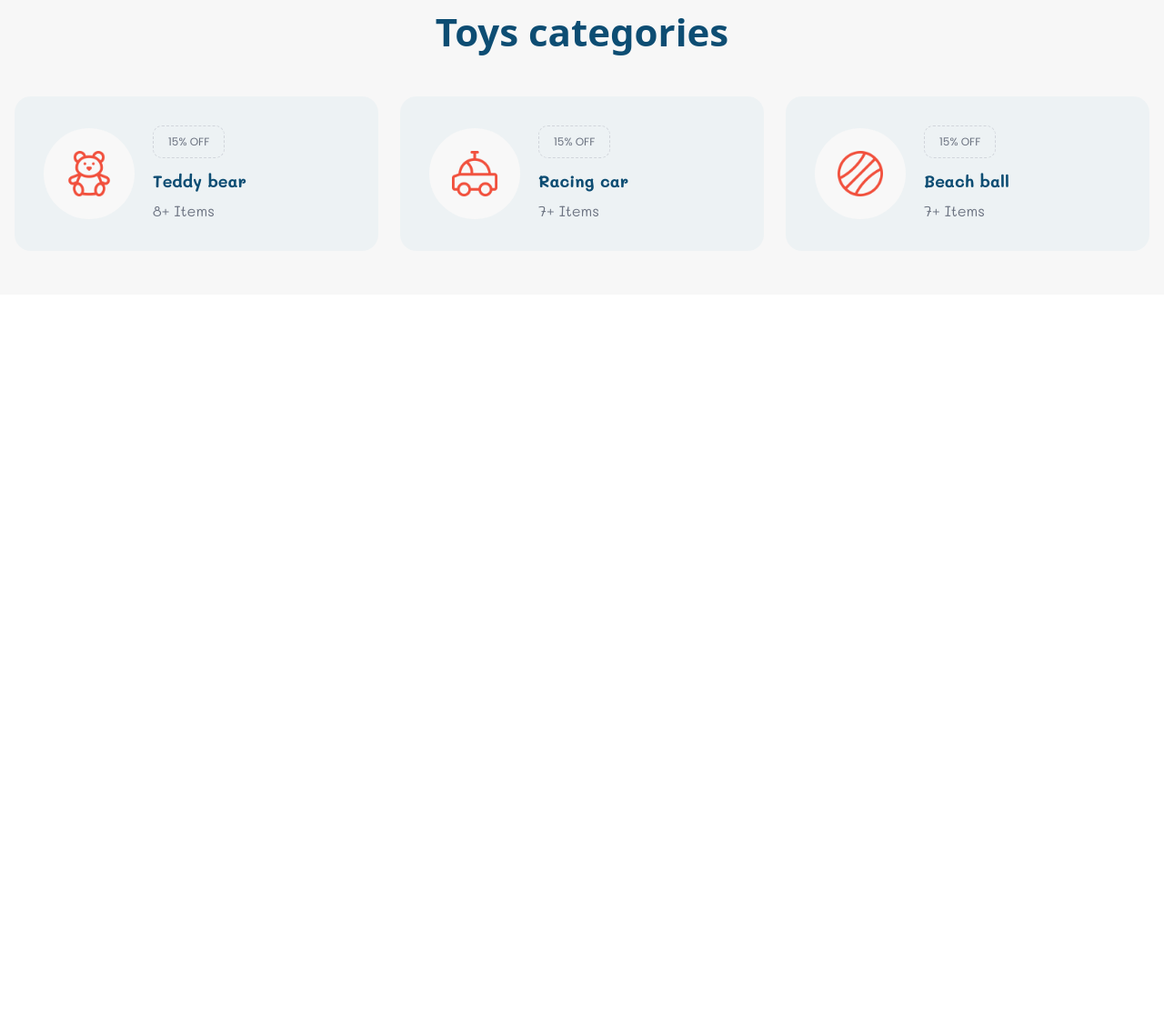
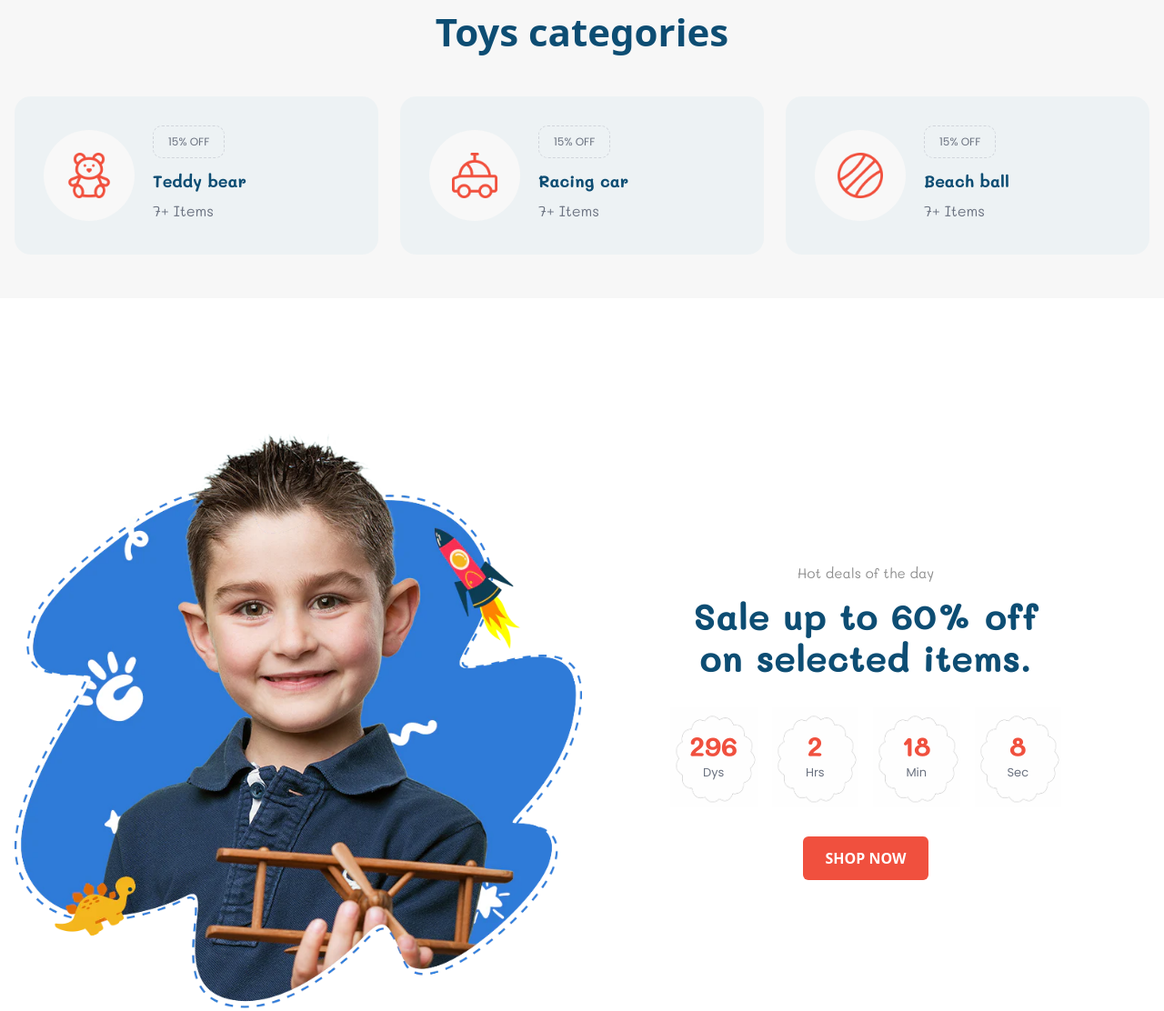
Before and after one commit to SafaaAbdAlhaleem/Jollys, a website: page index.html in a window 1280 px wide. Shown: the part 3753-4865 px from the top of the page at 91% size. Before the commit the page ends 4077 px from the top, so only its background shows below. Drawn offline with nearby package versions, Linux system fonts and the light colour scheme.

Commit message:
create deal section and update last section

```diff
--- a/assets/css/styles.css
+++ b/assets/css/styles.css
@@ -334,8 +334,96 @@ font-weight: 700;
   font-size: 18px;
 
 }
-.swiper-slide a {
+.cat-items {
   font-family: "Mali", sans-serif;
   font-size: 16px;
 
 }
+.deal-title span{
+    font-family: Poppins, sans-serif;
+
+}
+.deal-title h2{
+  font-family: "Mali", sans-serif;
+}
+.content-wrap span{
+    font-family: "Mali", sans-serif;
+
+}
+.content-wrap span{
+    font-family: "Mali", sans-serif;
+
+}
+.content-wrap p{
+    font-family: Poppins, sans-serif;
+
+}
+.timer-box {
+  width: 110px;
+  height: 110px;
+  background-image: url('../images/home/shape.png');
+  background-size: 110% 110% ;
+  background-position: center;
+  background-repeat: no-repeat;
+  display: flex;
+  flex-direction: column;
+  align-items: center;
+  justify-content: center;
+}
+.cat-main {
+  transition: all 0.3s ease;
+}
+
+.cat-link-wrap {
+  position: relative;
+  min-height: 28px;
+}
+
+.cat-items,
+.cat-shopnow {
+  position: absolute;
+  left: 0;
+  top: 0;
+  transition: all 0.3s ease;
+}
+
+.cat-items {
+  color: #6b7280;
+  opacity: 1;
+  visibility: visible;
+  transform: translateY(0);
+}
+
+.cat-shopnow {
+  color: #f0503e;
+  text-decoration: underline;
+  opacity: 0;
+  visibility: hidden;
+  transform: translateY(8px);
+  font-family: 'Poppins', sans-serif;
+font-size: 16px;
+
+}
+
+.cat-main:hover .cat-items {
+  opacity: 0;
+  visibility: hidden;
+  transform: translateY(-8px);
+}
+
+.cat-main:hover .cat-shopnow {
+  opacity: 1;
+  visibility: visible;
+  transform: translateY(0);
+}
+.cat-shopnow:hover {
+  color: black;
+
+}
+.cat-content h3 {
+  transition: color 0.3s ease;
+}
+
+.cat-content h3:hover {
+  color: #f0503e;
+}
--- a/index.html
+++ b/index.html
@@ -888,8 +888,10 @@ class="w-[160px] h-[160px] md:w-[191px] md:h-[191px]"
                     15% OFF
                   </span>
                   <h3 class="text-[22px] font-bold text-[#0d4d73] leading-none mb-3">Teddy bear</h3>
-                  <a href="#" class="text-[18px] text-gray-500 font-medium">8+ Items</a>
-                </div>
+<div class="cat-link-wrap">
+  <a href="#" class="cat-items text-[16px] text-gray-500 font-medium">7+ Items</a>
+  <a href="#" class="cat-shopnow text-[16px] font-bold">SHOP NOW</a>
+</div>                </div>
               </div>
             </div>
 
@@ -905,8 +907,10 @@ class="w-[160px] h-[160px] md:w-[191px] md:h-[191px]"
                     15% OFF
                   </span>
                   <h3 class="text-[22px] font-bold text-[#0d4d73] leading-none mb-3">Racing car</h3>
-                  <a href="#" class="text-[18px] text-gray-500 font-medium">7+ Items</a>
-                </div>
+<div class="cat-link-wrap">
+  <a href="#" class="cat-items text-[16px] text-gray-500 font-medium">7+ Items</a>
+  <a href="#" class="cat-shopnow text-[16px] font-bold">SHOP NOW</a>
+</div>                </div>
               </div>
             </div>
 
@@ -922,8 +926,10 @@ class="w-[160px] h-[160px] md:w-[191px] md:h-[191px]"
                     15% OFF
                   </span>
                   <h3 class="text-[22px] font-bold text-[#0d4d73] leading-none mb-3">Beach ball</h3>
-                  <a href="#" class="text-[18px] text-gray-500 font-medium">7+ Items</a>
-                </div>
+<div class="cat-link-wrap">
+  <a href="#" class="cat-items text-[16px] text-gray-500 font-medium">7+ Items</a>
+  <a href="#" class="cat-shopnow text-[16px] font-bold">SHOP NOW</a>
+</div>                </div>
               </div>
             </div>
 
@@ -939,8 +945,10 @@ class="w-[160px] h-[160px] md:w-[191px] md:h-[191px]"
                     15% OFF
                   </span>
                   <h3 class="text-[22px] font-bold text-[#0d4d73] leading-none mb-3">Baby bike</h3>
-                  <a href="#" class="text-[18px] text-gray-500 font-medium">7+ Items</a>
-                </div>
+<div class="cat-link-wrap">
+  <a href="#" class="cat-items text-[16px] text-gray-500 font-medium">7+ Items</a>
+  <a href="#" class="cat-shopnow text-[16px] font-bold">SHOP NOW</a>
+</div>                </div>
               </div>
             </div>
 
@@ -956,8 +964,10 @@ class="w-[160px] h-[160px] md:w-[191px] md:h-[191px]"
                     15% OFF
                   </span>
                   <h3 class="text-[22px] font-bold text-[#0d4d73] leading-none mb-3">Jigsaw puzzle</h3>
-                  <a href="#" class="text-[18px] text-gray-500 font-medium">10+ Items</a>
-                </div>
+<div class="cat-link-wrap">
+  <a href="#" class="cat-items text-[16px] text-gray-500 font-medium">10+ Items</a>
+  <a href="#" class="cat-shopnow text-[16px] font-bold">SHOP NOW</a>
+</div>                </div>
               </div>
             </div>
                 <!-- 6 -->
@@ -972,8 +982,10 @@ class="w-[160px] h-[160px] md:w-[191px] md:h-[191px]"
                     15% OFF
                   </span>
                   <h3 class="text-[22px] font-bold text-[#0d4d73] leading-none mb-3">Speed cube</h3>
-                  <a href="#" class="text-[18px] text-gray-500 font-medium">10+ Items</a>
-                </div>
+<div class="cat-link-wrap">
+  <a href="#" class="cat-items text-[16px] text-gray-500 font-medium">10+ Items</a>
+  <a href="#" class="cat-shopnow text-[16px] font-bold">SHOP NOW</a>
+</div>                </div>
               </div>
             </div>
 
@@ -983,6 +995,67 @@ class="w-[160px] h-[160px] md:w-[191px] md:h-[191px]"
     </div>
   </div>
 </section>
+<section class="deal-section mt-10">
+<div class="container max-w-[1800px] mx-auto px-4">
+      <div class="row">
+<div class="deal-section-main  overflow-hidden grid grid-cols-1 lg:grid-cols-2 min-h-[850px]">
+        <div class="deal-image flex justify-center items-center  ">
+<img
+  src="./assets/images/home/kids-deal-banner.webp"
+  alt="Kids deal banner"
+  class="w-full max-w-[950px] h-auto object-contain"
+/>        </div>
+
+        <div class="deal-content flex justify-center items-center p-6 lg:p-10">
+          <div class="content-wrap w-full max-w-[430px] text-center">
+            <div class="deal-caputure">
+              <div class="deal-title">
+                <span class="text-[#8d8d8d] text-[14px] md:text-[15px]">Hot deals of the day</span>
+<h2 class="text-[#0d4d73] text-[40px]  font-bold leading-[1.15] mt-3">                  Sale up to 60% off on selected items.
+                </h2>
+              </div>
+            </div>
+
+ <div class="deal-timer mt-8 flex justify-center gap-4">
+  <div class="timer-box">
+    <span class="text-[#f0503e] text-[30px] font-bold leading-none">296</span>
+    <p class="text-[13px] text-gray-500 mt-1">Dys</p>
+  </div>
+
+  <div class="timer-box">
+    <span class="text-[#f0503e] text-[30px] font-bold leading-none">2</span>
+    <p class="text-[13px] text-gray-500 mt-1">Hrs</p>
+  </div>
+
+  <div class="timer-box">
+    <span class="text-[#f0503e] text-[30px] font-bold leading-none">18</span>
+    <p class="text-[13px] text-gray-500 mt-1">Min</p>
+  </div>
+
+  <div class="timer-box">
+    <span class="text-[#f0503e] text-[30px] font-bold leading-none">8</span>
+    <p class="text-[13px] text-gray-500 mt-1">Sec</p>
+  </div>
+</div>
+
+            <div class="deal-btn flex justify-center mt-8">
+              <button class="bg-[#f0503e] text-white px-5 md:px-6 py-2.5 md:py-3 rounded-md font-bold text-sm md:text-base hover:bg-[#d44433] transition-colors text-center">
+                SHOP NOW
+              </button>
+            </div>
+          </div>
+        </div>
+
+      </div>
+    </div>
+  </div>
+</section>
+
+
+
+
+
+
 <script src="https://cdn.jsdelivr.net/npm/swiper@12/swiper-bundle.min.js"></script>
 
 <script>
```
Also changed, not shown: assets/images/home/kids-deal-banner.webp (added), assets/images/home/shape.png (added).
